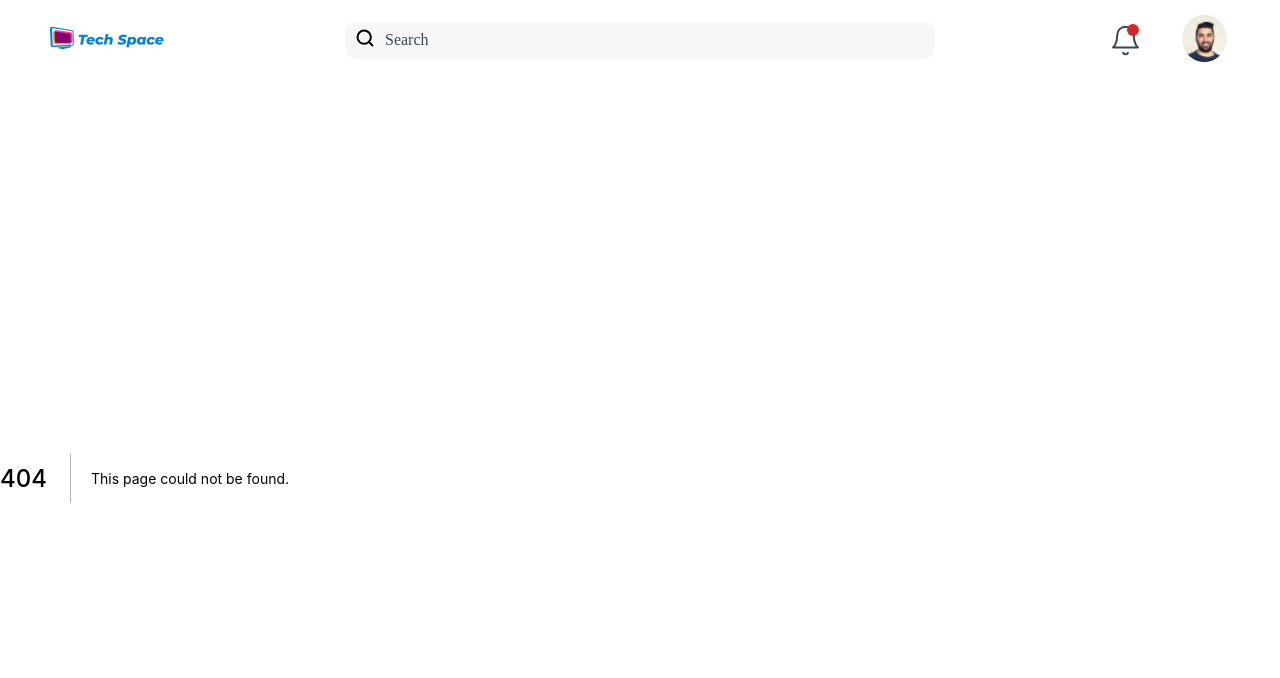
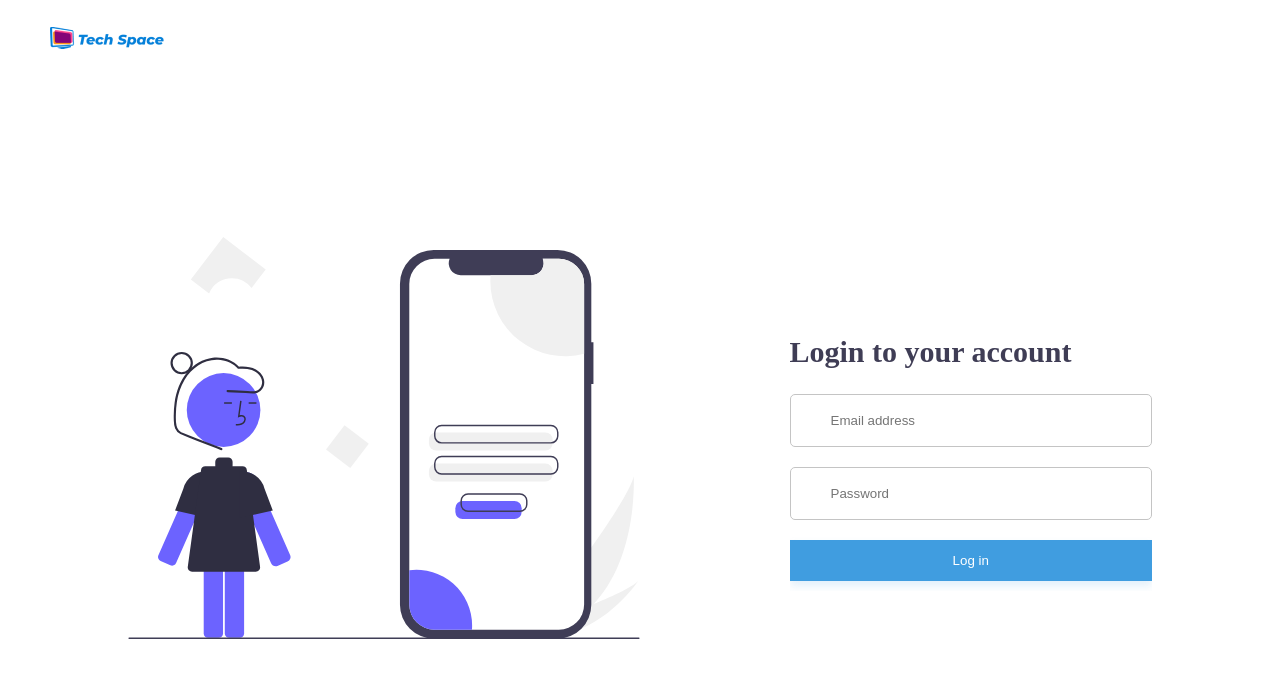
Before and after one commit to Erehmaryann/tech_space, a Next.js app: page /admin in a window 1280 px wide. Before the commit this address had no page. Shown: the top 678 px of the page. Built offline with nearby package versions, Linux system fonts and the light colour scheme.

Commit message:
admin login page

```diff
--- a/components/nav-bar/Header.js
+++ b/components/nav-bar/Header.js
@@ -11,6 +11,7 @@ const Header = () => {
       {path === "/" ||
         path === "/login" ||
         path === "/signup" ||
+        path === "/admin" ||
         path === "/forgot-password" || path === "/create-new-password" ? (
         <LoginNav />
       ) : (
--- a/components/nav-bar/NavStyles.js
+++ b/components/nav-bar/NavStyles.js
@@ -90,6 +90,6 @@ export const NotificationDiv = styled.div`
 
 export const ImageDiv = styled.div`
   width: 48.45px;
-  height: 51px;
+  /* height: 51px; */
   cursor: pointer;
 `;
--- a/components/styles/AuthStyles.js
+++ b/components/styles/AuthStyles.js
@@ -75,7 +75,7 @@ export const Form = styled.div`
 export const SmallDiv = styled.div`
   display: flex;
   width: 100%;
-  height: 15px;
+  /* height: 15px; */
   align-items: center;
   justify-content: space-between;
   margin-bottom: 40px;
--- /dev/null
+++ b/pages/admin.js
@@ -0,0 +1,42 @@
+import Head from "next/head";
+import Image from "next/image";
+import LoginButtons from "../components/buttons/LoginButtons";
+import DevImage from "../public/assets/svg/admin-avatar.svg";
+import LoginInputs from "../components/inputs/LoginInputs";
+import {
+    Container,
+    Form,
+    ImageDiv,
+    Main,
+} from "../components/styles/AuthStyles";
+import Link from "next/link";
+
+const admin = () => {
+    return (
+        <>
+            <Head>
+                <title>Tech Space | Admin Log in</title>
+            </Head>
+            <Container>
+                <Main>
+                    <ImageDiv>
+                        <Image src={DevImage} alt="hero Image" />
+                    </ImageDiv>
+
+                    <Form>
+                        <h4>Login to your account</h4>
+                        <LoginInputs type={`email`} placeholder={`Email address`} />
+                        <LoginInputs type={`password`} placeholder={`Password`} />
+                        <Link href={`/admin-dashboard`} replace>
+                            <a>
+                                <LoginButtons text={`Log in`} />
+                            </a>
+                        </Link>
+                    </Form>
+                </Main>
+            </Container>
+        </>
+    );
+};
+
+export default admin;
--- a/pages/create-new-password.js
+++ b/pages/create-new-password.js
@@ -7,10 +7,8 @@ import {
     Container,
     Form,
     ImageDiv,
-    // SmallDiv,
     Main,
 } from "../components/styles/AuthStyles";
-import Link from "next/link";
 import Modal from "../components/modal/Modal";
 import { useState } from "react";
 
--- a/pages/forgot-password.js
+++ b/pages/forgot-password.js
@@ -7,7 +7,6 @@ import {
   Container,
   Form,
   ImageDiv,
-  // SmallDiv,
   Main,
 } from "../components/styles/AuthStyles";
 import Link from "next/link";
```
Also changed, not shown: pages/admin-dashboard.js (added), public/assets/svg/admin-avatar.svg (added).
